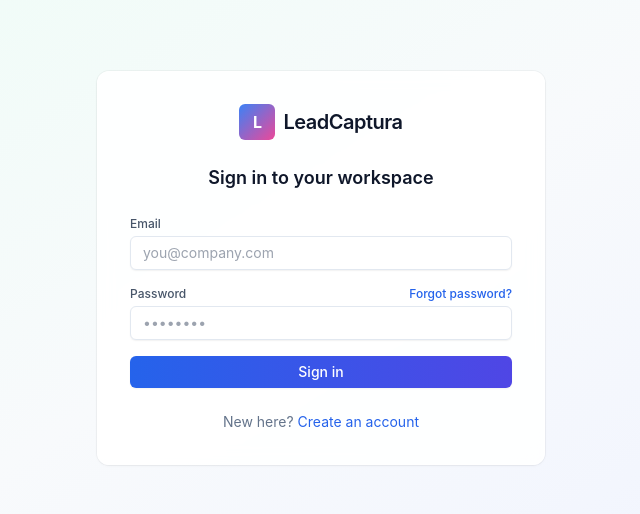
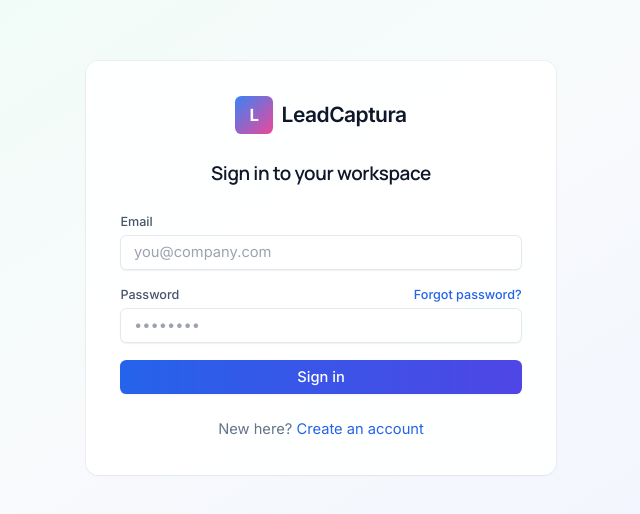
Before and after one commit to aribanigar/Leadloftexporter, a Next.js app: page /login in a window 1280 px wide. Shown: the part 132-646 px from the top of the page, without its empty margins (319-959 px from the left). Built offline with nearby package versions, Linux system fonts and the light colour scheme; no server answers.

Commit message:
Typography: load Inter + Manrope web fonts, Manrope headings, ~5% larger base, legibility tuning

```diff
--- a/src/app/globals.css
+++ b/src/app/globals.css
@@ -7,11 +7,31 @@
   --foreground: #0f172a;
 }
 
+/* App-wide base size bumped ~5% so content reads larger & clearer. All
+   rem-based Tailwind sizing scales with it. */
+html {
+  font-size: 105%;
+}
+
 html,
 body {
   background: var(--background);
   color: var(--foreground);
   -webkit-font-smoothing: antialiased;
+  -moz-osx-font-smoothing: grayscale;
+  text-rendering: optimizeLegibility;
+  font-feature-settings: "cv02", "cv03", "cv04", "cv11";
+  line-height: 1.55;
+}
+
+/* Headings use Manrope for an elegant, confident display look. */
+h1,
+h2,
+h3,
+h4,
+h5 {
+  font-family: "Manrope", "Inter", system-ui, sans-serif;
+  letter-spacing: -0.018em;
 }
 
 * {
--- a/src/app/layout.tsx
+++ b/src/app/layout.tsx
@@ -38,6 +38,13 @@ export default function RootLayout({ children }: { children: React.ReactNode })
             more_vert, visibility, ads_click, …) render as raw text. */}
         <link rel="preconnect" href="https://fonts.googleapis.com" />
         <link rel="preconnect" href="https://fonts.gstatic.com" crossOrigin="anonymous" />
+        {/* App typefaces — Inter (body) + Manrope (headings). Declared in the
+            CSS but never actually loaded before, so the app fell back to system
+            fonts. Loading them makes the inline Inter/Manrope styles render too. */}
+        <link
+          rel="stylesheet"
+          href="https://fonts.googleapis.com/css2?family=Inter:wght@400;500;600;700&family=Manrope:wght@500;600;700;800&display=swap"
+        />
         <link
           rel="stylesheet"
           href="https://fonts.googleapis.com/css2?family=Material+Symbols+Outlined:opsz,wght,FILL,GRAD@20..48,100..700,0..1,-50..200&display=swap"
```
